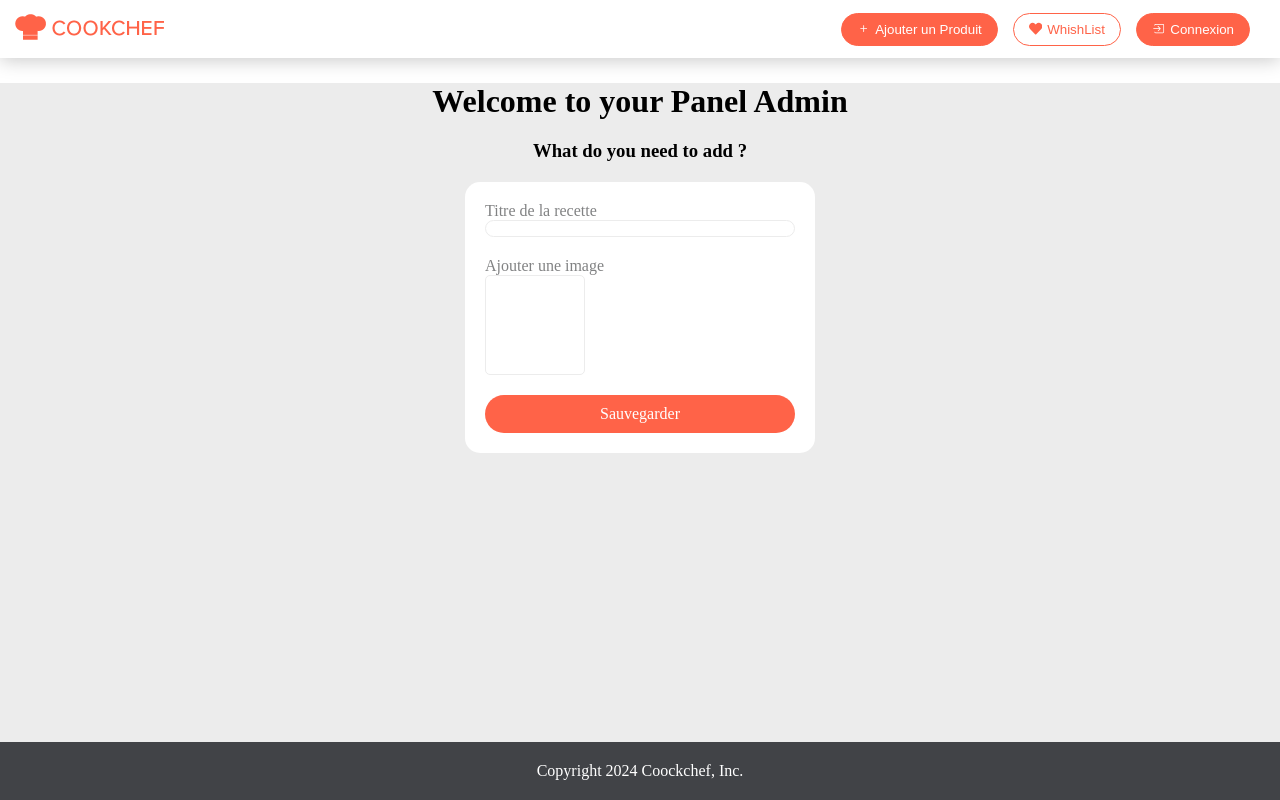
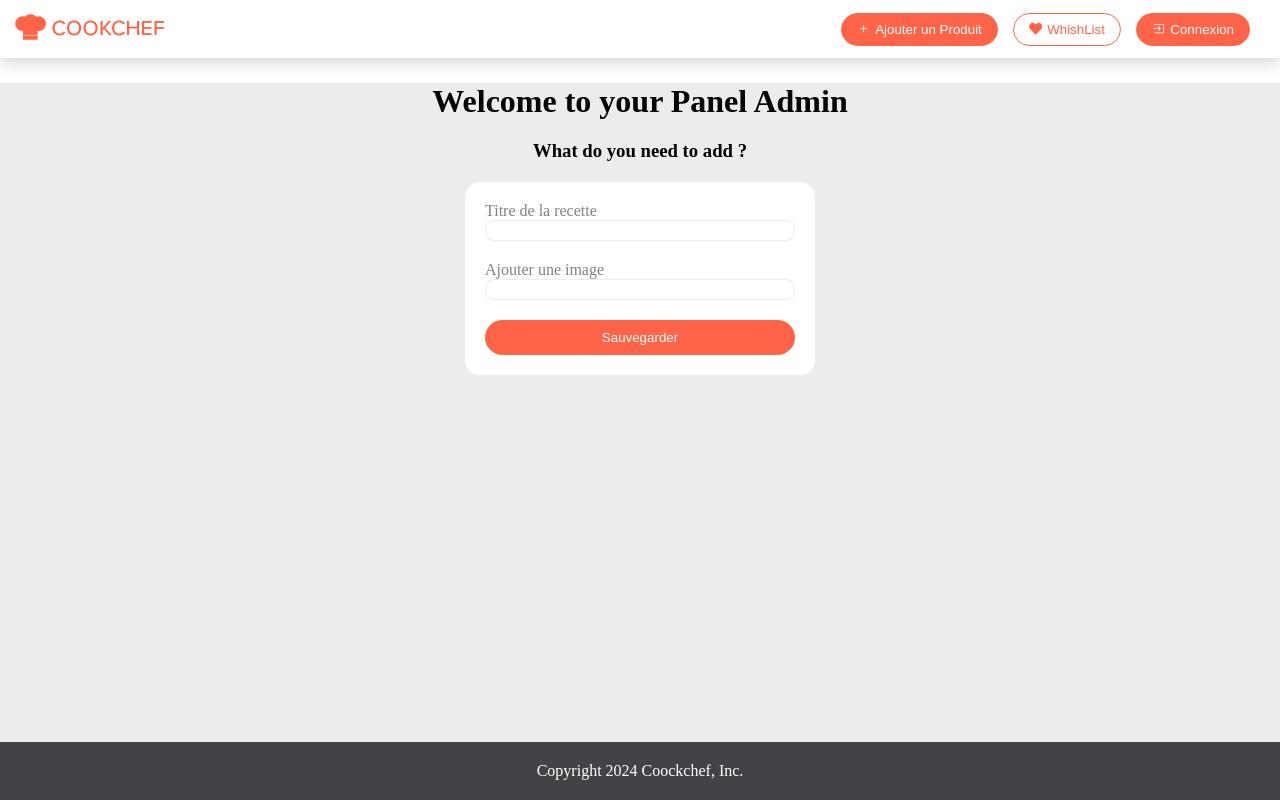
Before and after one commit to NikotoKoto/CookChef, a React (Vite) app in the folder CookChef/: page / in a window 1280 px wide. Both pictures are taken after typing "Sample" into the empty fields and a click on the button "Ajouter un Produit". Built offline with nearby package versions, Linux system fonts and the light colour scheme; no server answers.

Commit message:
✨ F04: Add new recipe with hook react form

```diff
--- a/CookChef/src/components/page/components/RecipeForm/RecipeForm.jsx
+++ b/CookChef/src/components/page/components/RecipeForm/RecipeForm.jsx
@@ -2,22 +2,97 @@ import React from "react";
 import styled from "styled-components";
 import Button from "../../../reusable-UI/Button";
 import { theme } from "../../../../theme";
+import { useForm } from "react-hook-form";
+import { yupResolver } from "@hookform/resolvers/yup";
+import * as yup from "yup";
+import { ApiContext } from "../../../../context/ApiContext";
+import { useContext } from "react";
 import Input from "../../../reusable-UI/Input";
+export default function RecipeForm() {
 
-export default function RecipeForm() {
+  const BASE_URL_API = useContext(ApiContext);
+  const defaultValues = {
+    title: "",
+    image: "",
+  };
+
+  const recipeSchema = yup.object({
+    title: yup
+      .string()
+      .required("Title of recipe msut be assigned")
+      .min(10, "title must be explicit")
+      .max(30, "title must be shorter"),
+    image: yup
+      .string()
+      .required("Need to assign an image")
+      .url("Image must be a valid link  "),
+  });
+
+  const {
+    formState: { errors, isSubmitting },
+    register,
+    handleSubmit,
+    reset,
+    setError,
+    clearErrors,
+  } = useForm({
+    defaultValues,
+    resolver: yupResolver(recipeSchema),
+    mode: "onChange"
+
+  });
+
+  const submit = async (values) => {
+
+    try{
+      clearErrors();
+      const response = await fetch(BASE_URL_API,
+        {
+          method: "POST",
+          headers: {
+            'Content-type' : 'application/json'
+          },
+          body: JSON.stringify(values)
+        }
+      )
+      if(response.ok) {
+        reset(defaultValues)
+      }else{
+        setError('genereic', {type: 'generic', message: 'il y a eu une erreur'})
+      }
+    }catch(e){
+      setError('genereic', {type: 'generic', message: 'il y a eu une erreur'})
+    }
+  };
+
   return (
     <RecipeFormStyled>
-      <form className="contentForm">
+      <form className="contentForm" onSubmit={handleSubmit(submit)}>
         <div className="labelDiv">
           <label htmlFor="titleOfRecipe">Titre de la recette</label>
-          <Input value="" type="text" id="titleOfRecipe"/>
+          <Input
+            {...register("title")}
+            type="text"
+            id="titleOfRecipe"
+            className="input-p"
+          />
         </div>
+        {errors.title && <p className="formError">{errors.title.message}</p>}
         <div className="labelDiv">
           <label htmlFor="imgToAdd">Ajouter une image </label>
-          <Input className="inputImg" type ="text" id="imgToAdd" value="" />
+          <Input
+            {...register("image")}
+            className="input-p"
+            type="text"
+            id="imgToAdd"
+          />
         </div>
-        {/* <p className="formError">Error</p> */}
-        <Button value="Sauvegarder" />
+        {errors.image && <p className="formError">{errors.image.message}</p>}
+
+        {errors.generic && <p className="formError">{errors.generic.message}</p>}
+        <Button disabled={isSubmitting} type="submit">
+          <span>Sauvegarder</span>
+        </Button>
       </form>
     </RecipeFormStyled>
   );
@@ -44,15 +119,7 @@ const RecipeFormStyled = styled.div`
     }
   }
 
-  .inputImg {
-    width: 100px;
-    height: 100px;
-    border-radius: 5px;
-
-    img {
-      width: 100%;
-      height: 100%;
-      object-fit: cover;
-    }
+  .input-p {
+    padding-left: 5px;
   }
 `;
--- a/CookChef/src/components/reusable-UI/Button.jsx
+++ b/CookChef/src/components/reusable-UI/Button.jsx
@@ -1,15 +1,15 @@
 import React from "react";
 import styled from "styled-components";
 import {theme} from "../../theme/index"
-export default function Button({ onClick, className, value }) {
+export default function Button({ children, disabled,type, ...props }) {
   return (
-    <ButtonStyled onClick={onClick} className={className}>
-      {value}
+    <ButtonStyled  disabled={disabled} type={type} {...props}>
+      {children}
     </ButtonStyled>
   );
 }
 
-const ButtonStyled = styled.div`
+const ButtonStyled = styled.button`
 display:flex;
 align-items: center;
 justify-content:center;
--- a/CookChef/src/components/reusable-UI/Input.jsx
+++ b/CookChef/src/components/reusable-UI/Input.jsx
@@ -2,20 +2,34 @@ import React from "react";
 import styled from "styled-components";
 import { theme } from "../../theme";
 
-export default function Input({ value, placeholder,id, className,...restProps }) {
-  return <InputStyled className={className} id={id} value={value} placeholder={placeholder}></InputStyled>;
-}
+// Forwarding ref for React Hook Form compatibility
+const Input = React.forwardRef(({ className, ...restProps }, ref) => {
+  return (
+    <InputStyled
+      ref={ref} // Forward the ref to the native input
+      className={className}
+      {...restProps} // Pass all props like name, onChange, etc.
+    />
+  );
+});
+
 const InputStyled = styled.input`
-  display: flex;
+  display: block;
   width: 100%;
-  flex-direction: row;
+
+  font-size: 16px;
   border: 1px solid ${theme.colors.greyLight};
-  border-radius: 20px;
-  gap: 20px;
-  input {
-    outline: none;
-    border: 0;
-    font-family: ${theme.fonts.family.normal};
-    width: 100%;
+  border-radius: 8px;
+  outline: none;
+  font-family: ${theme.fonts.family.normal};
+
+  &:focus {
+    border-color: ${theme.colors.primary};
+  }
+
+  &.error {
+    border-color: red;
   }
 `;
+
+export default Input;
--- a/CookChef/src/hooks/useFetchData.jsx
+++ b/CookChef/src/hooks/useFetchData.jsx
@@ -1,5 +1,6 @@
 import { useEffect, useState } from "react";
 
+// Fonction qui permet d'utiliser la data de facon global
 export function useFetchData(url, page) {
   const [data, setData] = useState([]); // data
   const [isLoading, setIsLoading] = useState(true); // add loading features
@@ -12,14 +13,16 @@ export function useFetchData(url, page) {
 
         const queryParam = new URLSearchParams();
         if (page) {
+          // Permet de manipuler l'url
           queryParam.append("skip", (page - 1) * 18);
           queryParam.append("limit", 18);
+          queryParam.append('sort','createdAt:-1')
         }
 
         const response = await fetch(url + `?${queryParam}`);
         if (response.ok && !cancel) {
           const newData = await response.json();
-          console.log("API Response:", newData);
+
           setData((x) =>
             Array.isArray(newData) ? [...x, ...newData] : [...x, newData]
           );
```
